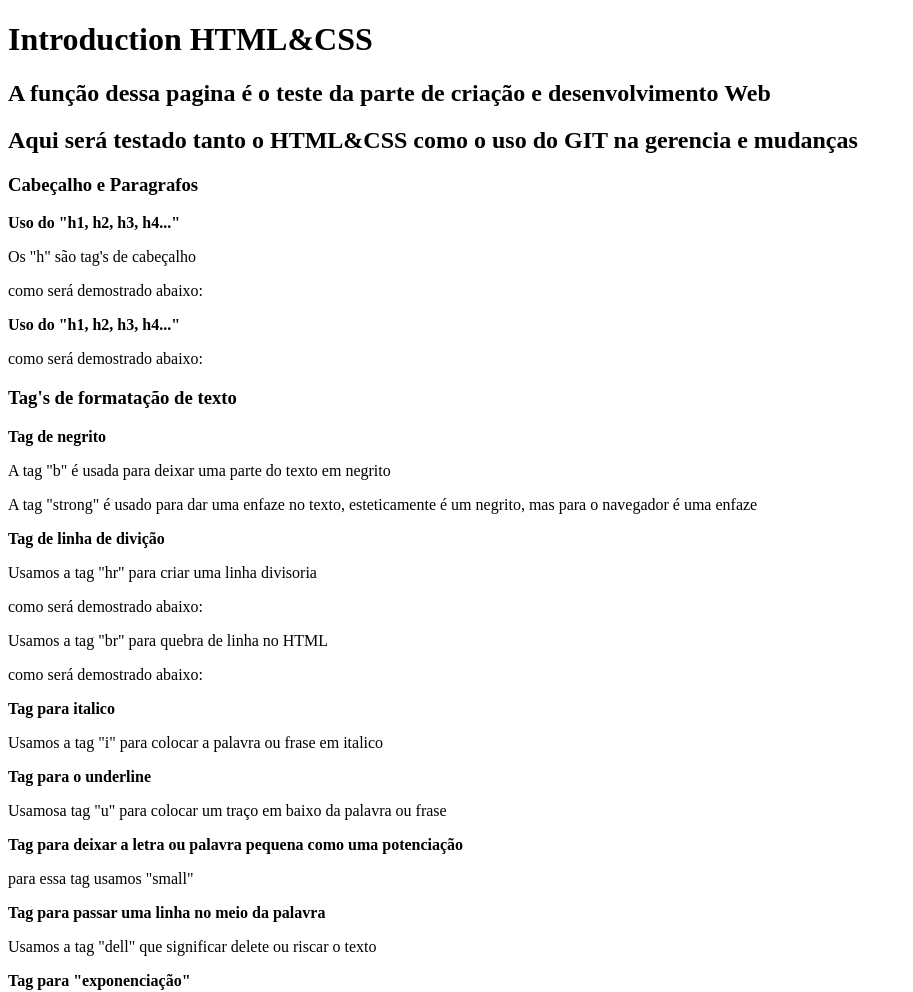
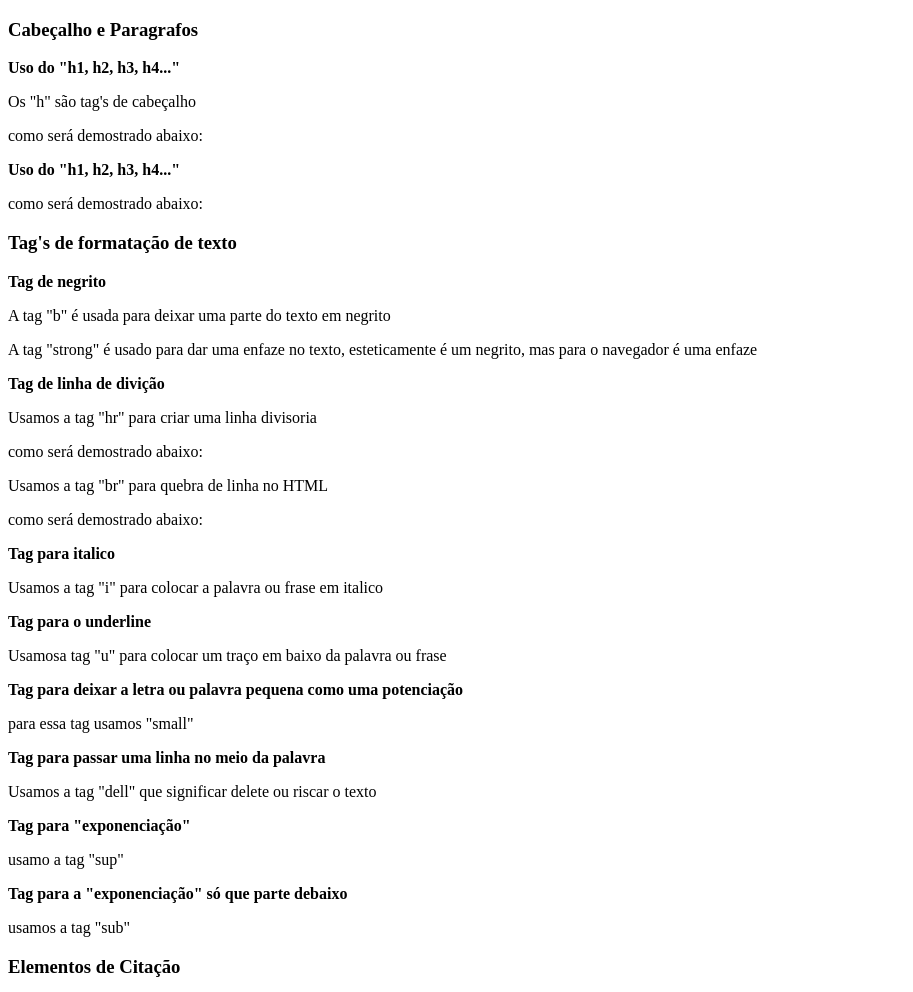
Before and after one commit to VictorBatist/Introduction_HTML, a plain HTML site: page Page_HTML/Page_HTML.html in a window 1280 px wide. Shown: the top 992 px of the page, without its empty margins (0-913 px from the left). Drawn offline with Linux system fonts and the light colour scheme.

Commit message:
Alteração de texto na page inicial

```diff
--- a/Page_HTML/Page_HTML.html
+++ b/Page_HTML/Page_HTML.html
@@ -6,9 +6,7 @@
     <title>Document</title>
 </head>
 <body>
-    <h1>Introduction HTML&CSS</h1>
-    <h2>A função dessa pagina é o teste da parte de criação e desenvolvimento Web</h2>
-    <h2>Aqui será testado tanto o HTML&CSS como o uso do GIT na gerencia e mudanças</h2>
+
 
     <h3>Cabeçalho e Paragrafos</h3>
     <p><b>Uso do "h1, h2, h3, h4..."</b></p>
```
Also changed, not shown: index.html (+9 -2 lines).
